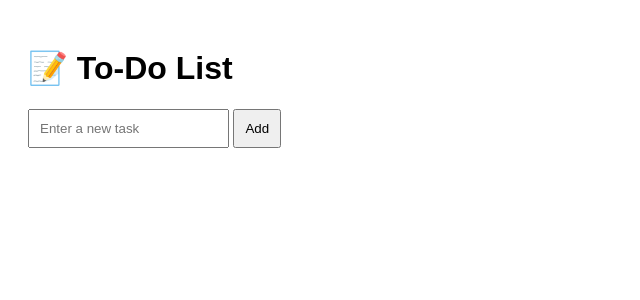
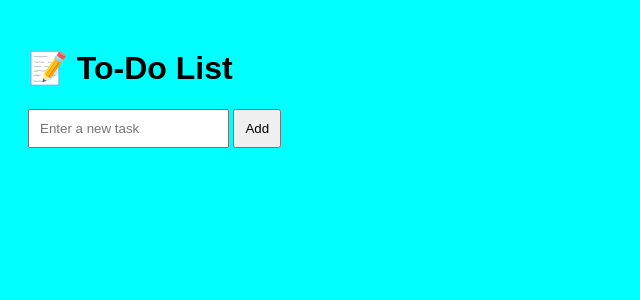
Before and after one commit to Renukakadam/To-Do-App, a Flask app: page / in a window 1280 px wide. Shown: the top 300 px of the page, without its empty margins (0-640 px from the left). Run offline with Flask 3, Linux system fonts and the light colour scheme; data that the repository does not hold is empty.

Commit message:
Changed Bg color

```diff
--- a/templates/index.html
+++ b/templates/index.html
@@ -4,7 +4,7 @@
   <meta charset="UTF-8">
   <title>To-Do List</title>
   <style>
-    body { font-family: Arial; padding: 20px; }
+    body { font-family: Arial; padding: 20px; background-color: aqua; }
     input, button { padding: 10px; }
     ul { list-style: none; padding-left: 0; }
     li { margin-top: 10px; }
```
